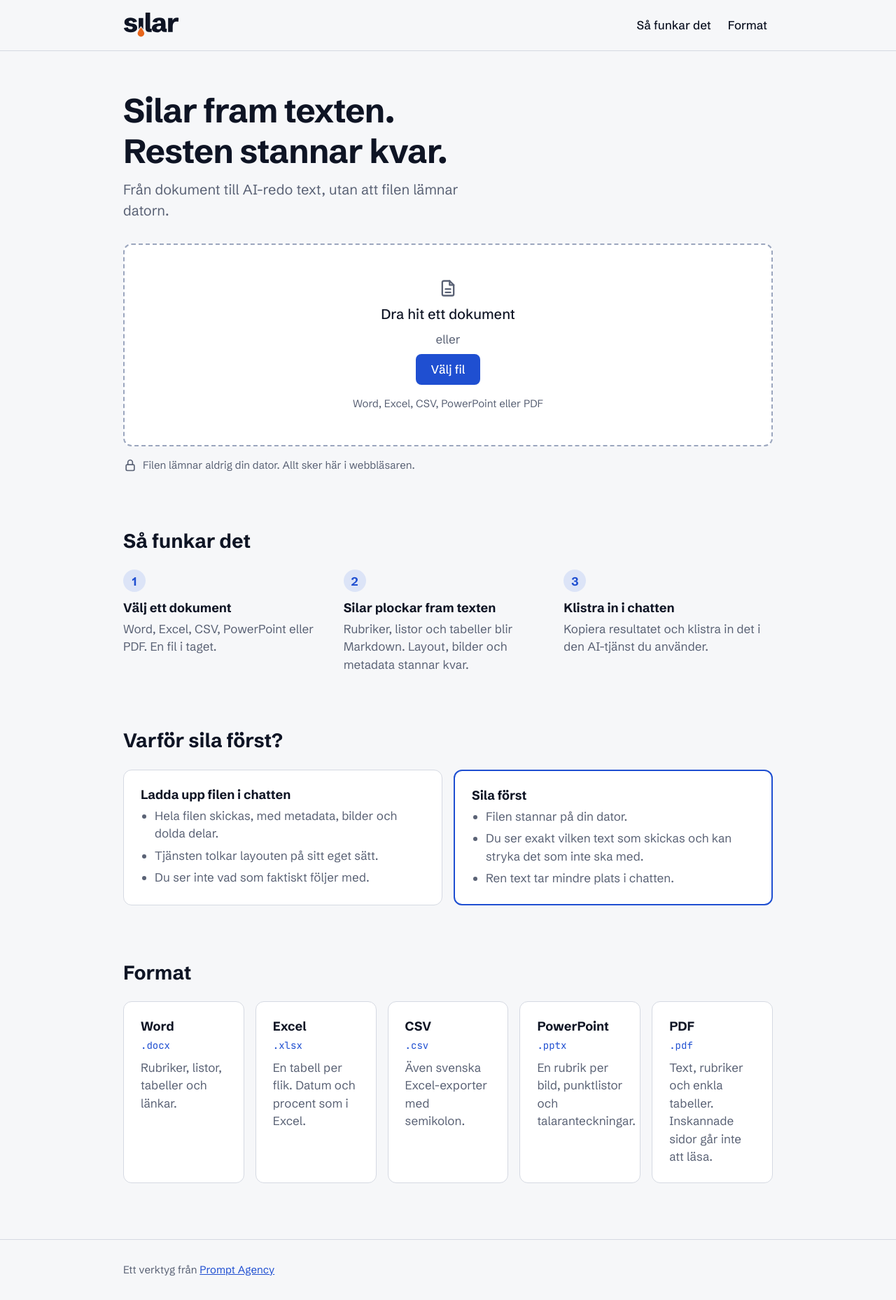
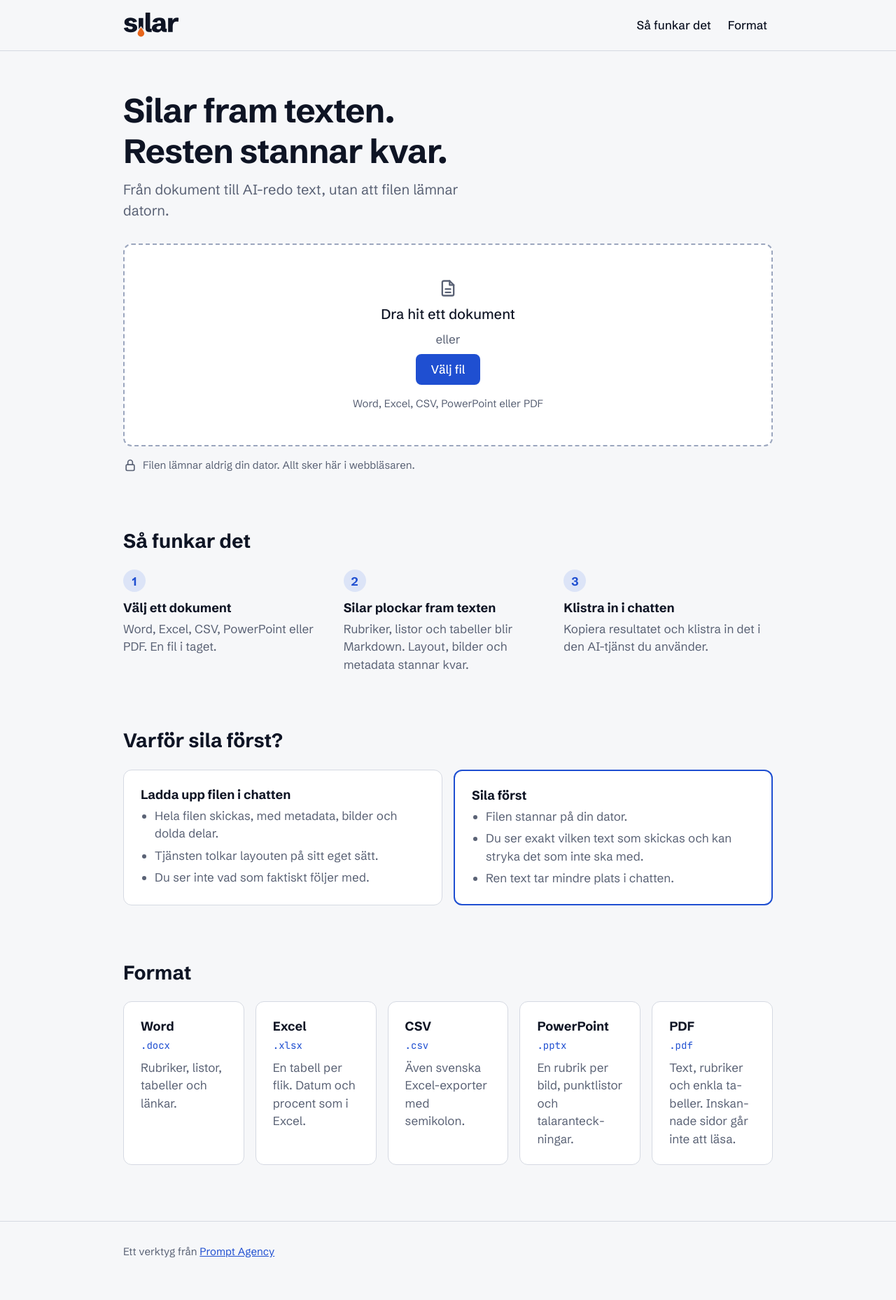
Before and after one commit to promptagency/silar, a React (Vite) app: page / in a window 1280 px wide. Shown: the whole page at 70% size. After the commit the page ends 1833 px from the top, so only its background shows below. Built offline with nearby package versions, Linux system fonts and the light colour scheme.

Commit message:
UI: hyphenate long words in format cards

```diff
--- a/src/ui/app.css
+++ b/src/ui/app.css
@@ -573,3 +573,9 @@ main > section > h2 {
     flex: 1;
   }
 }
+
+/* Long Swedish compounds ("talaranteckningar") in narrow format cards. */
+.formats p {
+  hyphens: auto;
+  overflow-wrap: break-word;
+}
```
